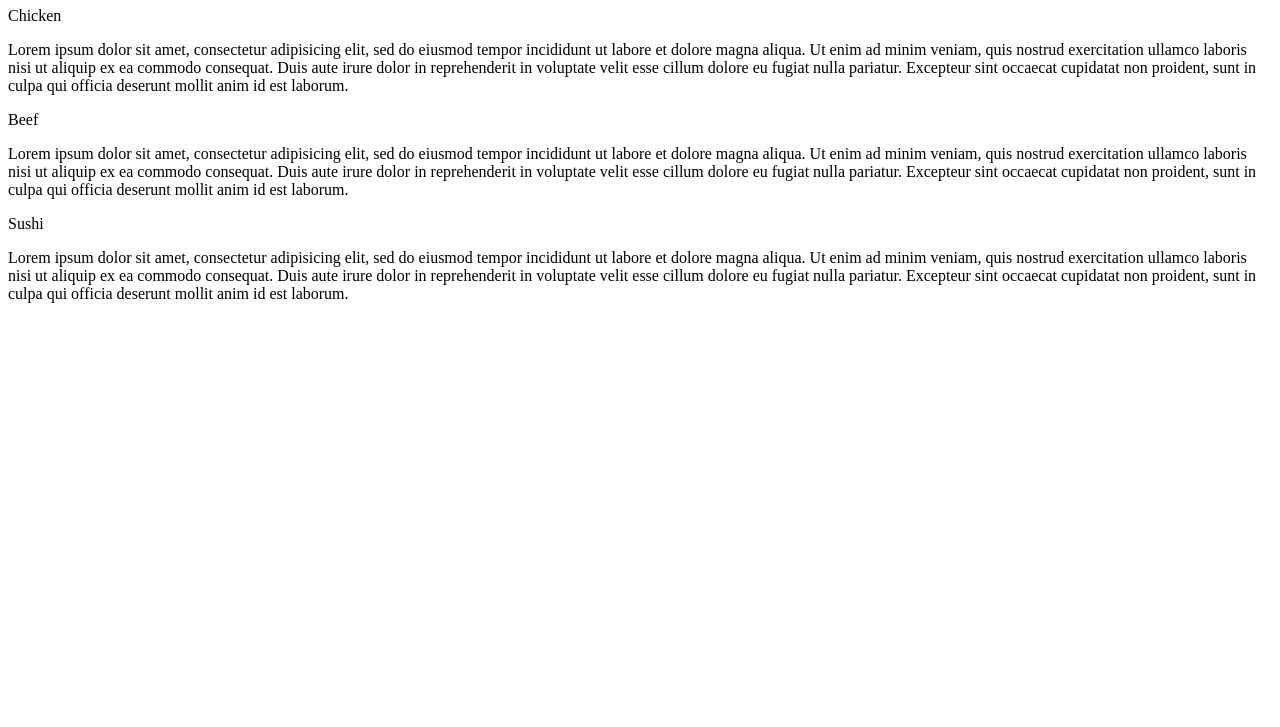
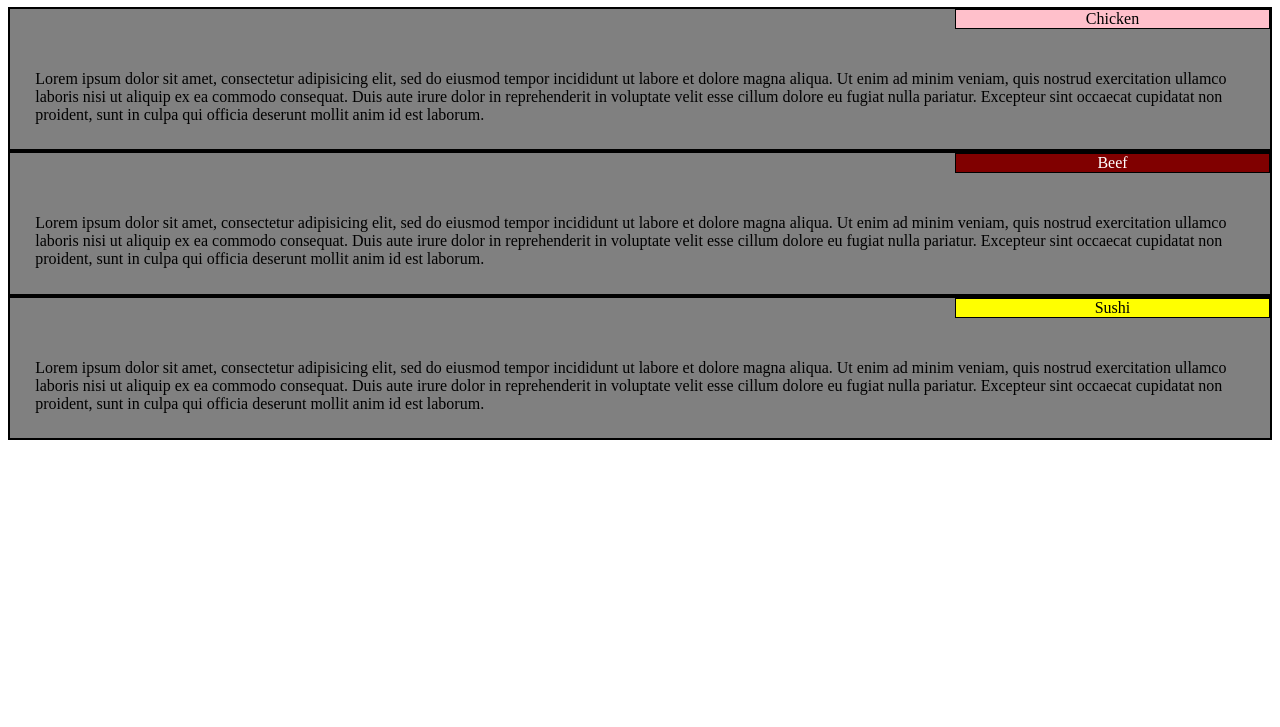
Before and after one commit to alimasoomzadeh/alimasoomzadeh.github.io, a plain HTML site: page index.html in a window 1280 px wide. Shown: the part 73-800 px from the top of the page. Drawn offline with Linux system fonts and the light colour scheme.

Commit message:
add style color p

```diff
--- a/css/css.css
+++ b/css/css.css
@@ -30,3 +30,16 @@ p {
     margin-left: auto;
     margin-top: auto;
 }
+
+#p1 {
+    background-color: pink;
+}
+
+#p2 {
+    background-color: maroon;
+    color: white;
+}
+
+#p3 {
+    background-color: yellow;
+}
--- a/index.html
+++ b/index.html
@@ -2,6 +2,7 @@
 <html lang="en">
 <head>
     <meta charset="utf-8">
+    <link rel="stylesheet" href="css/css.css">
     <title>Our Menu</title>
 </head>
 <body>
```
